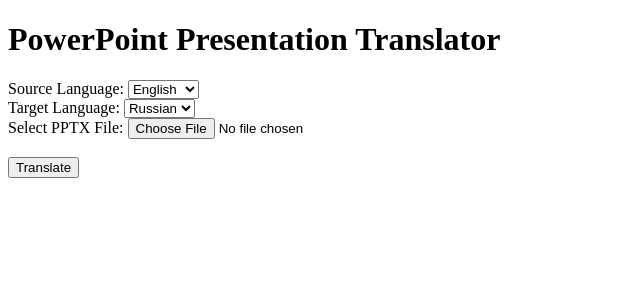
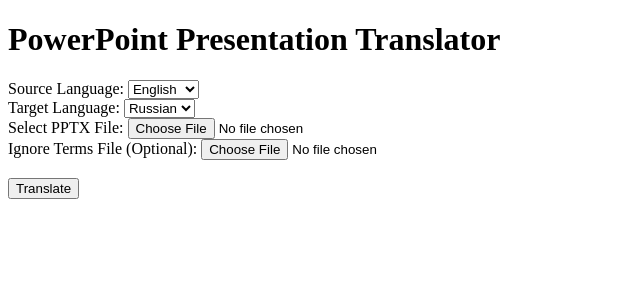
Before and after one commit to sabinaaskerova/PptxTranslatorApp, a Flask app: page / in a window 1280 px wide. Shown: the top 300 px of the page, without its empty margins (0-640 px from the left). Run offline with Flask 3, Linux system fonts and the light colour scheme.

Commit message:
translation thread

```diff
--- a/app.py
+++ b/app.py
@@ -1,9 +1,16 @@
-from flask import Flask, request, send_file, render_template, redirect, url_for
+from flask import Flask, request, send_file, render_template, redirect, url_for, jsonify
 from translator import PptxTranslator
 import os
 import pathlib
+import threading
+from threading import Lock
 
+progress_lock = Lock()
+progress = 0
+
+exporting_threads = {}
 app = Flask(__name__)
+app.debug = True
 UPLOAD_FOLDER = 'uploads'
 OUTPUT_FOLDER = 'outputs'
 
@@ -14,12 +21,36 @@
 app.config['UPLOAD_FOLDER'] = UPLOAD_FOLDER
 app.config['OUTPUT_FOLDER'] = OUTPUT_FOLDER
 
+
+class TranslatorThread(threading.Thread):
+    def __init__(self, src_lang, tgt_lang, orig_file_path, translated_file_path, ignore_terms):
+        threading.Thread.__init__(self)
+        self.src_lang = src_lang
+        self.tgt_lang = tgt_lang
+        self.orig_file_path = orig_file_path
+        self.translated_file_path = translated_file_path
+        self.ignore_terms = ignore_terms
+
+    def run(self):
+        global progress
+        def update_progress(value):
+            global progress
+            with progress_lock:
+                progress = value
+        translator = PptxTranslator(self.src_lang, self.tgt_lang, ignore_terms=self.ignore_terms)
+        translator.translate_presentation(self.orig_file_path, self.translated_file_path, progress_callback=update_progress)
+        with progress_lock:
+            progress = 100
+
+
 @app.route('/')
 def index():
     return render_template('index.html')
 
 @app.route('/translate', methods=['POST'])
 def translate():
+    global progress
+    progress = 0
     src_lang = request.form['src_lang']
     tgt_lang = request.form['tgt_lang']
 
@@ -31,16 +62,35 @@
     if file.filename == '':
         return "No selected file"
 
+    ignore_terms = []
+    if 'ignore_terms' in request.files:
+        ignore_terms_file = request.files['ignore_terms']
+        if ignore_terms_file and ignore_terms_file.filename != '':
+            ignore_terms_file_path = os.path.join(app.config['UPLOAD_FOLDER'], ignore_terms_file.filename)
+            ignore_terms_file.save(ignore_terms_file_path)
+
+            # Read ignore terms from the uploaded file
+            with open(ignore_terms_file_path, 'r') as f:
+                ignore_terms = [line.strip() for line in f.readlines() if line.strip()]
+
     if file:
         orig_file_path = os.path.join(app.config['UPLOAD_FOLDER'], file.filename)
         file.save(orig_file_path)
 
         translated_file_path = os.path.join(app.config['OUTPUT_FOLDER'], f'translated_{file.filename}')
 
-        translator = PptxTranslator(src_lang, tgt_lang)
-        translator.translate_presentation(orig_file_path, translated_file_path)
+        translator_thread = TranslatorThread(src_lang, tgt_lang, orig_file_path, translated_file_path, ignore_terms)
+        translator_thread.start()
 
         return send_file(translated_file_path, as_attachment=True)
+        # return jsonify({"message": "Translation started"})
+
+@app.route('/progress', methods=['GET'])
+def get_progress():
+    global progress
+    with progress_lock:  # Use lock to safely read progress
+        current_progress = progress
+    return jsonify({"progress": current_progress})
 
 @app.teardown_request
 def teardown_cleanup(exception=None): #ensures that files are cleaned up even if an exception occurs during request processing.
--- a/templates/index.html
+++ b/templates/index.html
@@ -1,15 +1,32 @@
-<!-- templates/index.html -->
 <!DOCTYPE html>
 <html lang="en">
-
 <head>
     <meta charset="UTF-8">
     <title>Translate PPTX</title>
+    <style>
+        #progress-container {
+            display: none;
+            margin-top: 20px;
+        }
+
+        #progress-bar {
+            width: 100%;
+            background-color: #ddd;
+        }
+
+        #progress-bar-fill {
+            width: 0%;
+            height: 30px;
+            background-color: #4CAF50;
+            text-align: center;
+            line-height: 30px;
+            color: white;
+        }
+    </style>
 </head>
-
 <body>
     <h1>PowerPoint Presentation Translator</h1>
-    <form action="/translate" method="post" enctype="multipart/form-data">
+    <form id="translation-form" action="/translate" method=POST enctype="multipart/form-data">
         <label for="src_lang">Source Language:</label>
         <select name="src_lang" id="src_lang">
             <option value="en">English</option>
@@ -24,9 +41,73 @@
         <br>
         <label for="file">Select PPTX File:</label>
         <input type="file" name="file" id="file" required>
+        <br>
+        <label for="ignore_terms">Ignore Terms File (Optional):</label>
+        <input type="file" name="ignore_terms" id="ignore_terms">
         <br><br>
         <input type="submit" value="Translate">
     </form>
+
+    <div id="progress-container">
+        <div id="progress-bar">
+            <div id="progress-bar-fill">0%</div>
+        </div>
+    </div>
+
+    <script>
+        const form = document.getElementById('translation-form');
+        const progressBarContainer = document.getElementById('progress-container');
+        const progressBarFill = document.getElementById('progress-bar-fill');
+
+        form.addEventListener('submit', function(event) {
+            event.preventDefault();
+            const formData = new FormData(form);
+
+            // Show progress bar
+            progressBarContainer.style.display = 'block';
+            progressBarFill.style.width = '0%';
+            progressBarFill.textContent = '0%';
+
+            fetch('/translate', {
+                method: 'POST',
+                body: formData
+            }).then(response => {
+                if (response.ok) {
+                    return response.blob();
+                }
+                throw new Error('Translation failed');
+            }).then(blob => {
+                const url = window.URL.createObjectURL(blob);
+                const a = document.createElement('a');
+                a.href = url;
+                a.download = 'translated.pptx';
+                document.body.appendChild(a);
+                a.click();
+                a.remove();
+            }).catch(error => {
+                console.error('Error:', error);
+                alert('Translation failed');
+            });
+
+            // Start polling for progress updates
+            const interval = setInterval(() => {
+                fetch('/progress')
+                    .then(response => response.json())
+                    .then(data => {
+                        const progress = data.progress;
+                        progressBarFill.style.width = progress + '%';
+                        progressBarFill.textContent = progress + '%';
+
+                        if (progress >= 100) {
+                            clearInterval(interval); // Stop polling when progress reaches 100%
+                        }
+                    })
+                    .catch(error => {
+                        console.error('Error fetching progress:', error);
+                        clearInterval(interval);
+                    });
+            }, 1000); // Poll every second
+        });
+    </script>
 </body>
-
 </html>
```
